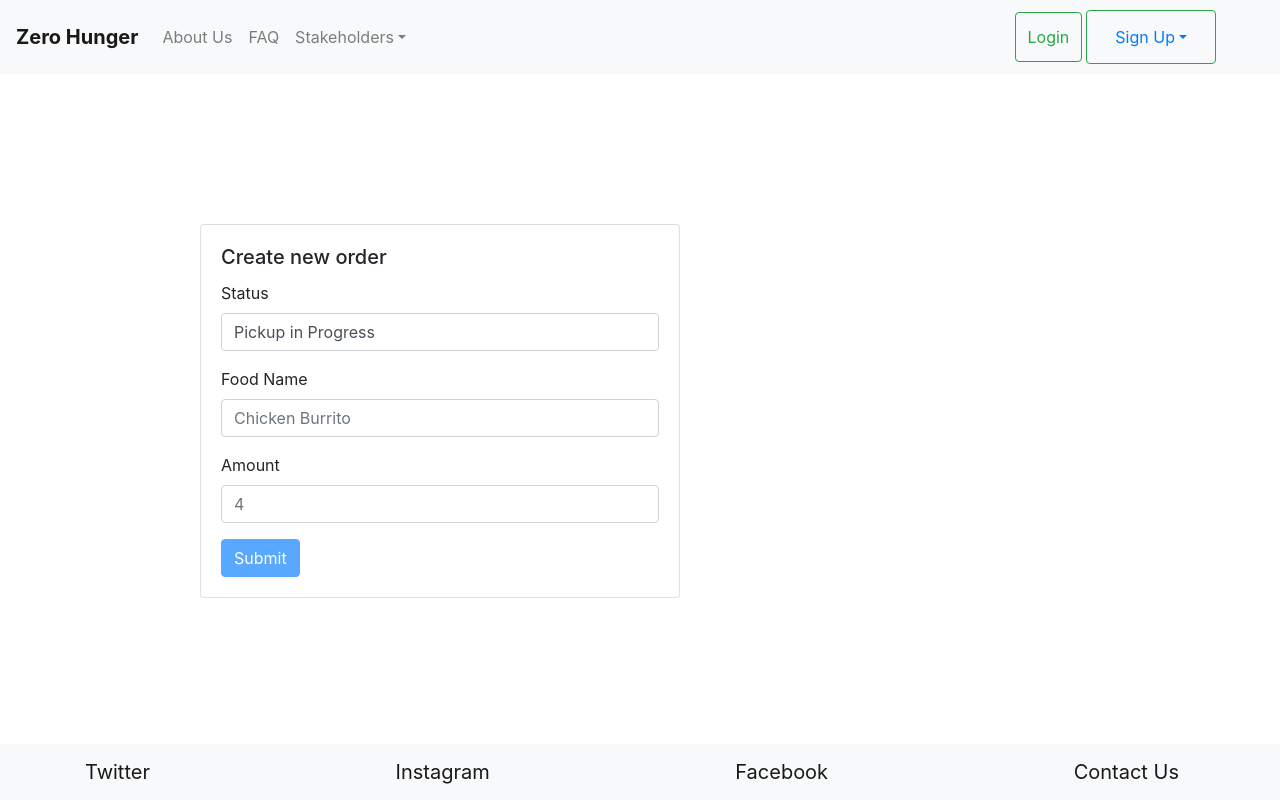
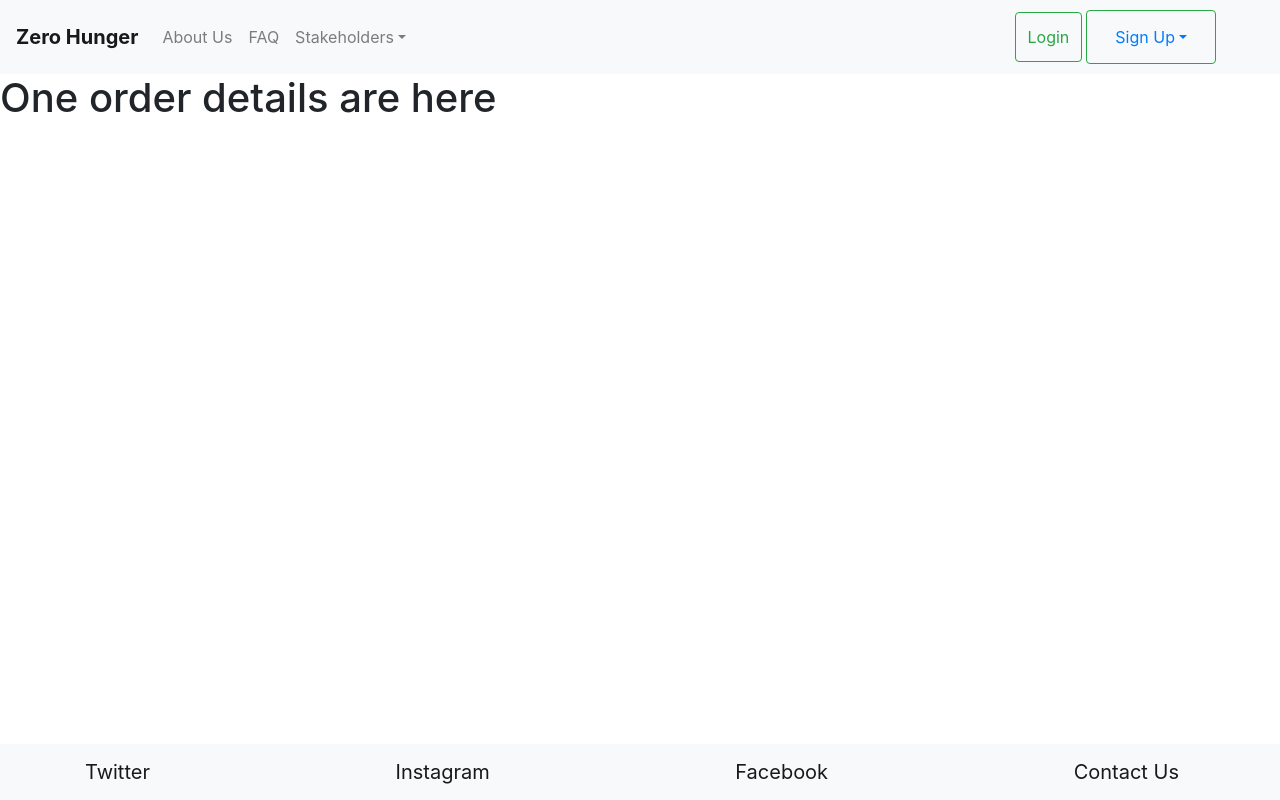
Before and after one commit to makhmudislamov/food-sharing-mvp, a React (Create React App) app in the folder food-sharing/FRONT-END/: page /orders/new in a window 1280 px wide. Built offline with nearby package versions, Linux system fonts and the light colour scheme.

Commit message:
one order page and route is ready

```diff
--- a/food-sharing/FRONT-END/src/App.js
+++ b/food-sharing/FRONT-END/src/App.js
@@ -9,6 +9,7 @@ import NotFound from './components/notFound';
 import LoginForm from './components/forms/loginForm';
 import OrderForm from './components/forms/orderForm';
 import AllOrders from './components/allOrders';
+import OneOrder from './components/oneOrder';
 
 class App extends Component {
   // state = {  }
@@ -22,6 +23,7 @@ class App extends Component {
                     <Route path="/login" component={LoginForm} />
                     <Route path="/signup" component={SignUpForm} />
                     <Route path="/dashboard" component={Dashboard} />
+                    <Route path="/orders/:id" exact component={OneOrder} />
                     <Route path="/orders/new" exact component={OrderForm} />
                     <Route path="/orders" component={AllOrders} />
                     <Route path="/not-found" component={NotFound} />
--- a/food-sharing/FRONT-END/src/components/allOrders.jsx
+++ b/food-sharing/FRONT-END/src/components/allOrders.jsx
@@ -45,9 +45,13 @@ class AllOrders extends Component {
                         {this.state.orders.map(order => (
                             <tr key={order._id}>
                                 <td>{order.status}</td>
-                                <td>{order.foodName}</td>
+                                <td>
+                                    <Link to="/orders/:id">
+                                        {order.foodName}
+                                    </Link>
+                                </td>
+
                                 <td>{order.amount}</td>
-
                             </tr>
                         ))}
                     </tbody>
--- /dev/null
+++ b/food-sharing/FRONT-END/src/components/oneOrder.jsx
@@ -0,0 +1,12 @@
+import React, { Component } from 'react';
+
+class OneOrder extends Component {
+    state = {  }
+    render() {
+        return ( <h1>
+            One order details are here
+        </h1> );
+    }
+}
+
+export default OneOrder;
```
